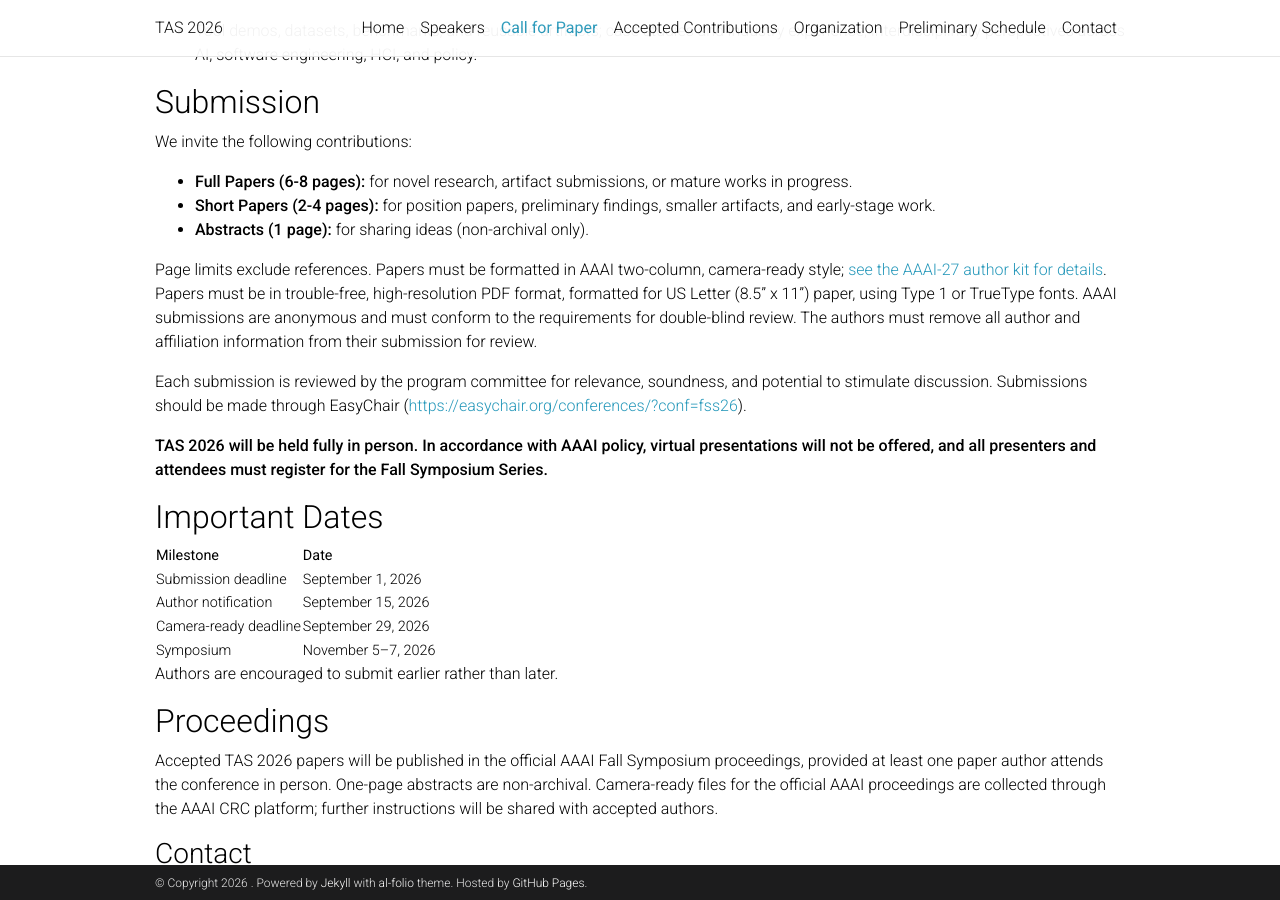
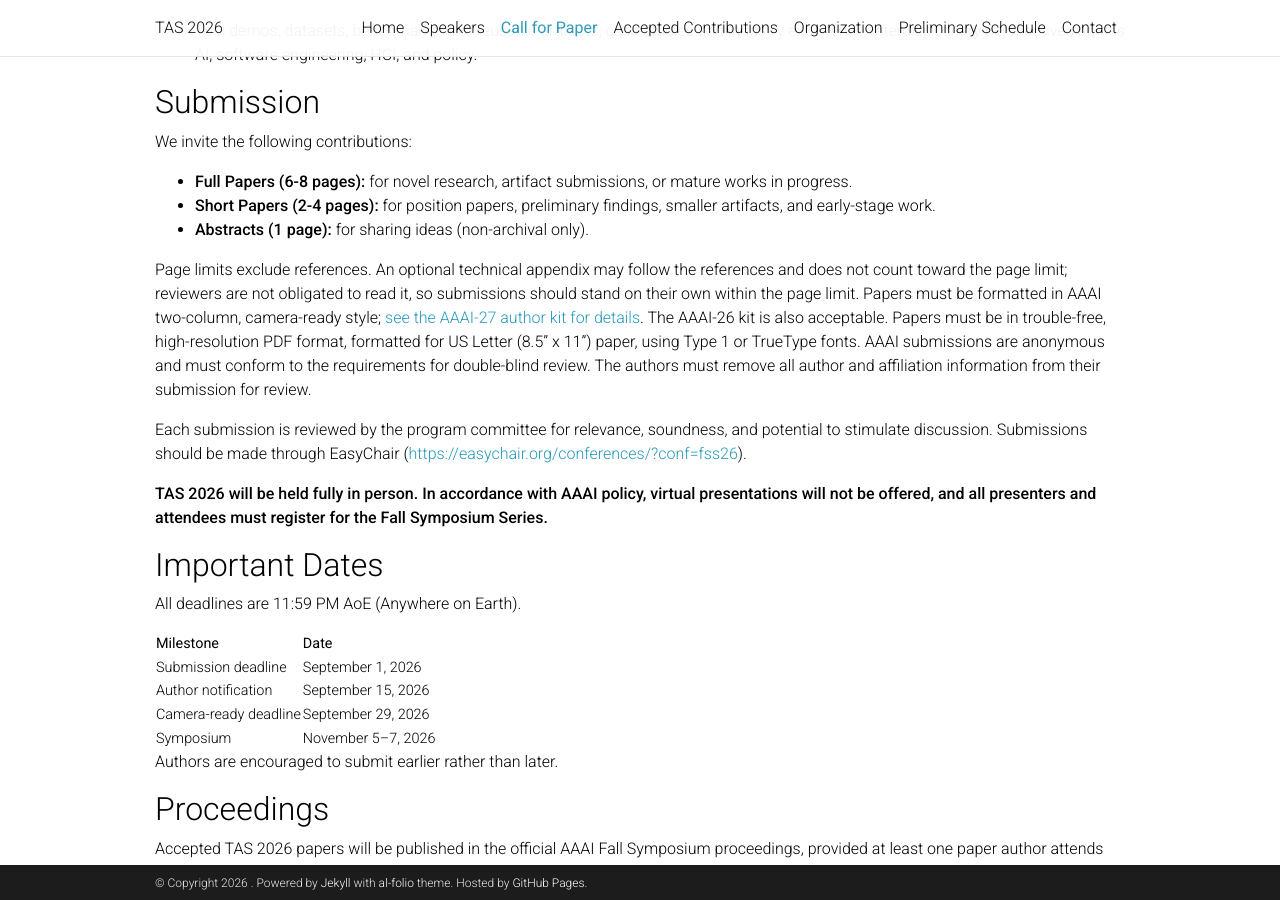
Before and after one commit to tas2026/tas2026.github.io, a Jekyll site: the page built from _pages/call_for_paper.md, in a window 1280 px wide and 900 px high, scrolled down 875 px. Built offline with Jekyll 4.4.1, drawn with Linux system fonts in a browser that asks for light colours; comment, search, counter and statistics services are not loaded; a style sheet for code colours, icons or effects is not loaded.

Commit message:
Update call_for_paper.md

```diff
--- a/_pages/call_for_paper.md
+++ b/_pages/call_for_paper.md
@@ -47,13 +47,15 @@ We invite the following contributions:
 - **Short Papers (2-4 pages):** for position papers, preliminary findings, smaller artifacts, and early-stage work.
 - **Abstracts (1 page):** for sharing ideas (non-archival only).
 
-Page limits exclude references. Papers must be formatted in AAAI two-column, camera-ready style; [see the AAAI-27 author kit for details](https://aaai.org/authorkit27/). Papers must be in trouble-free, high-resolution PDF format, formatted for US Letter (8.5" x 11") paper, using Type 1 or TrueType fonts. AAAI submissions are anonymous and must conform to the requirements for double-blind review. The authors must remove all author and affiliation information from their submission for review.
+Page limits exclude references. An optional technical appendix may follow the references and does not count toward the page limit; reviewers are not obligated to read it, so submissions should stand on their own within the page limit. Papers must be formatted in AAAI two-column, camera-ready style; [see the AAAI-27 author kit for details](https://aaai.org/authorkit27/). The AAAI-26 kit is also acceptable. Papers must be in trouble-free, high-resolution PDF format, formatted for US Letter (8.5" x 11") paper, using Type 1 or TrueType fonts. AAAI submissions are anonymous and must conform to the requirements for double-blind review. The authors must remove all author and affiliation information from their submission for review.
 
 Each submission is reviewed by the program committee for relevance, soundness, and potential to stimulate discussion. Submissions should be made through EasyChair ([https://easychair.org/conferences/?conf=fss26](https://easychair.org/conferences/?conf=fss26)).
 
 **TAS 2026 will be held fully in person. In accordance with AAAI policy, virtual presentations will not be offered, and all presenters and attendees must register for the Fall Symposium Series.**
 
 ## Important Dates
+
+All deadlines are 11:59 PM AoE (Anywhere on Earth).
 
 | Milestone | Date |
 | --- | --- |
```
